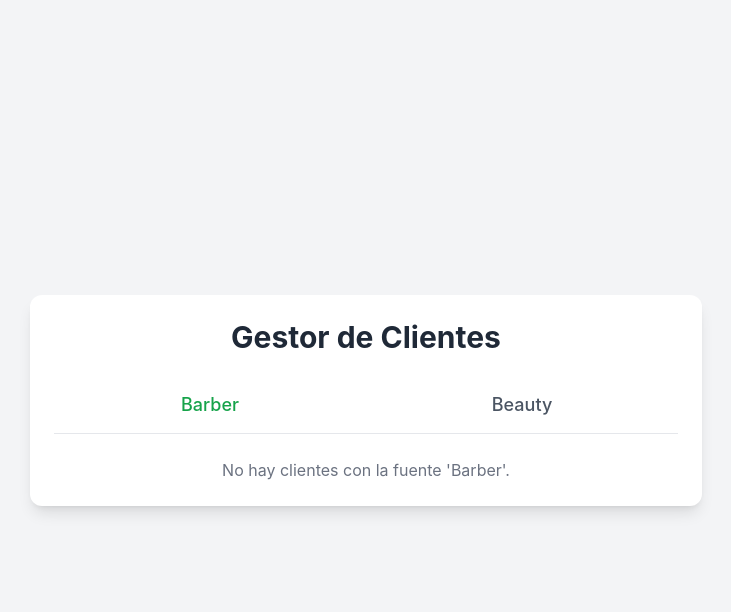
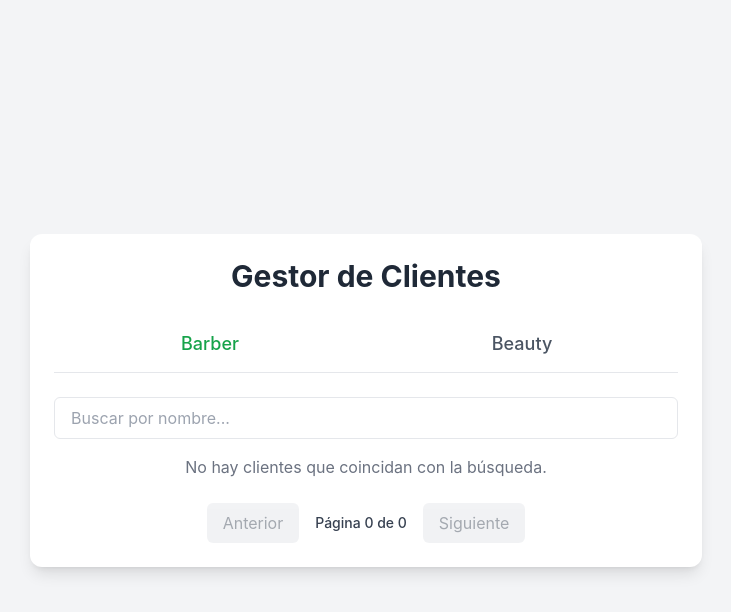
Before and after one commit to OmarUrzi/goldenbarber, a plain HTML site: page index.html in a window 1280 px wide. Both pictures are taken after a click on the button "Barber". Shown: the whole page, without its empty margins (274-1005 px from the left). Drawn offline with nearby package versions, Linux system fonts and the light colour scheme; no server answers.

Commit message:
Update index.html

```diff
--- a/index.html
+++ b/index.html
@@ -65,9 +65,19 @@
             </button>
         </div>
 
+        <div class="mb-4">
+            <input type="text" id="search-input" placeholder="Buscar por nombre..." class="w-full px-4 py-2 border rounded-md focus:outline-none focus:ring-2 focus:ring-green-500">
+        </div>
+
         <div id="clients-container" class="space-y-4">
             <!-- Los datos de los clientes se renderizarán aquí -->
             <div class="text-center text-gray-500">Cargando datos...</div>
+        </div>
+
+        <div id="pagination-container" class="flex justify-center items-center space-x-4 mt-6">
+            <button id="prev-btn" class="px-4 py-2 bg-gray-200 text-gray-600 rounded-md hover:bg-gray-300 disabled:opacity-50 disabled:cursor-not-allowed">Anterior</button>
+            <span id="page-info" class="text-sm font-medium text-gray-700">Página 1 de 1</span>
+            <button id="next-btn" class="px-4 py-2 bg-gray-200 text-gray-600 rounded-md hover:bg-gray-300 disabled:opacity-50 disabled:cursor-not-allowed">Siguiente</button>
         </div>
     </div>
 
@@ -78,12 +88,16 @@
             const clientsContainer = document.getElementById('clients-container');
             const barberTab = document.getElementById('tab-barber');
             const beautyTab = document.getElementById('tab-beauty');
+            const searchInput = document.getElementById('search-input');
+            const prevBtn = document.getElementById('prev-btn');
+            const nextBtn = document.getElementById('next-btn');
+            const pageInfo = document.getElementById('page-info');
+
             let allClients = [];
+            let activeTab = 'Barber';
+            let currentPage = 1;
+            const itemsPerPage = 50;
 
-            // Estado de la pestaña activa
-            let activeTab = 'Barber';
-
-            // Función para alternar la clase de la pestaña activa
             const setActiveTab = (tab) => {
                 activeTab = tab;
                 barberTab.classList.remove('border-green-500', 'text-green-600');
@@ -95,10 +109,8 @@
                 }
             };
 
-            // Asigna la pestaña inicial activa
             setActiveTab(activeTab);
 
-            // Función para obtener los datos
             const fetchData = async () => {
                 clientsContainer.innerHTML = '<div class="text-center text-gray-500">Cargando datos...</div>';
                 try {
@@ -107,24 +119,33 @@
                         throw new Error(`HTTP error! status: ${response.status}`);
                     }
                     allClients = await response.json();
-                    renderData(activeTab);
+                    renderData();
                 } catch (error) {
                     console.error("Error al obtener los datos:", error);
                     clientsContainer.innerHTML = '<div class="text-center text-red-500">Hubo un error al cargar los datos.</div>';
                 }
             };
 
-            // Función para renderizar los datos
-            const renderData = (source) => {
+            const renderData = () => {
                 clientsContainer.innerHTML = '';
-                const filteredClients = allClients.filter(client => client.data.Source === source);
+                const searchTerm = searchInput.value.toLowerCase();
 
-                if (filteredClients.length === 0) {
-                    clientsContainer.innerHTML = `<div class="text-center text-gray-500">No hay clientes con la fuente '${source}'.</div>`;
-                    return;
-                }
+                // 1. Filter by source and search term
+                const filteredClients = allClients.filter(client => {
+                    const matchesSource = client.data.Source === activeTab;
+                    const matchesSearch = client.data['Client Name'].toLowerCase().includes(searchTerm);
+                    return matchesSource && matchesSearch;
+                });
 
-                filteredClients.forEach(client => {
+                // 2. Paginate the filtered results
+                const totalPages = Math.ceil(filteredClients.length / itemsPerPage);
+                const startIndex = (currentPage - 1) * itemsPerPage;
+                const paginatedClients = filteredClients.slice(startIndex, startIndex + itemsPerPage);
+
+                if (paginatedClients.length === 0) {
+                    clientsContainer.innerHTML = `<div class="text-center text-gray-500">No hay clientes que coincidan con la búsqueda.</div>`;
+                } else {
+                    paginatedClients.forEach(client => {
                         const date = new Date(client.data['Date Created']);
                         const formattedDate = date.toLocaleDateString('es-ES', {
                             year: 'numeric',
@@ -151,25 +172,26 @@
                                 </label>
                             </div>
                         `;
-
                         clientsContainer.appendChild(clientCard);
                     });
+                }
 
-                // Añade listeners para los interruptores después de renderizar
+                // 3. Update pagination controls
+                prevBtn.disabled = currentPage === 1;
+                nextBtn.disabled = currentPage === totalPages || paginatedClients.length === 0;
+                pageInfo.textContent = `Página ${totalPages === 0 ? 0 : currentPage} de ${totalPages}`;
+
+                // Add listeners for toggles
                 document.querySelectorAll('.toggle-input').forEach(toggle => {
                     toggle.addEventListener('change', (e) => {
                         const key = e.target.dataset.key;
                         const newStatus = e.target.checked ? 'Enabled' : 'Dissabled';
-
-                        // Guarda el elemento del texto de estado para actualizarlo
                         const statusElement = e.target.closest('.flex.items-center').querySelector('.status-text');
-
                         updateStatus(key, newStatus, statusElement, e.target);
                     });
                 });
             };
 
-            // Función para actualizar el estado a través del webhook
             const updateStatus = async (key, status, statusElement, toggleInput) => {
                 try {
                     const response = await fetch(updateEndpoint, {
@@ -184,35 +206,53 @@
                         throw new Error(`HTTP error! status: ${response.status}`);
                     }
                     console.log('Estatus actualizado con éxito:', { key, status });
-
-                    // Actualiza el texto en el frontend
                     statusElement.textContent = status;
-
-                    // Actualiza el array allClients para mantener los datos sincronizados
                     const client = allClients.find(c => c.key === key);
                     if (client) {
                         client.data.Status = status;
                     }
-
                 } catch (error) {
                     console.error("Error al actualizar el estatus:", error);
-                    // Si falla, revierte el estado del toggle
                     toggleInput.checked = (status === 'Dissabled');
                 }
             };
 
-            // Event listeners para las pestañas
+            // Event listeners
             barberTab.addEventListener('click', () => {
                 setActiveTab('Barber');
-                renderData('Barber');
+                searchInput.value = '';
+                currentPage = 1;
+                renderData();
             });
 
             beautyTab.addEventListener('click', () => {
                 setActiveTab('Beauty');
-                renderData('Beauty');
+                searchInput.value = '';
+                currentPage = 1;
+                renderData();
             });
 
-            // Cargar los datos al iniciar la página
+            searchInput.addEventListener('input', () => {
+                currentPage = 1;
+                renderData();
+            });
+
+            prevBtn.addEventListener('click', () => {
+                if (currentPage > 1) {
+                    currentPage--;
+                    renderData();
+                }
+            });
+
+            nextBtn.addEventListener('click', () => {
+                const filteredClients = allClients.filter(client => client.data.Source === activeTab);
+                const totalPages = Math.ceil(filteredClients.length / itemsPerPage);
+                if (currentPage < totalPages) {
+                    currentPage++;
+                    renderData();
+                }
+            });
+
             fetchData();
         });
     </script>
```
Lines whose indentation alone changed are shown as unchanged.
